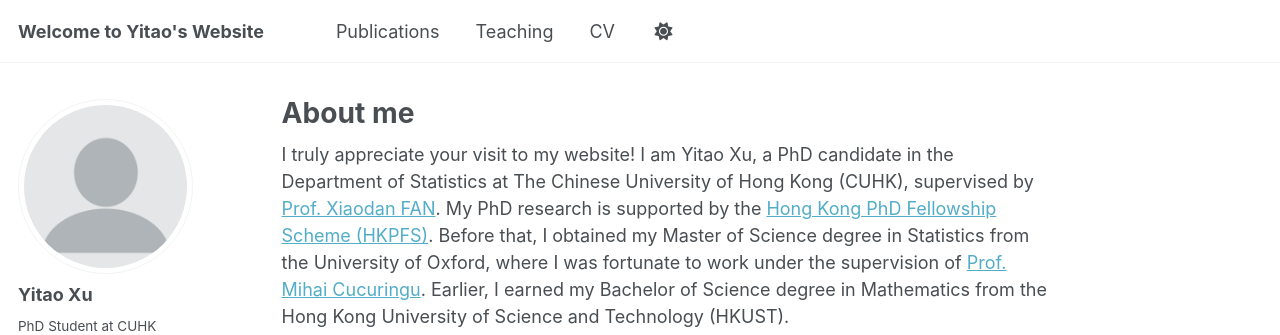
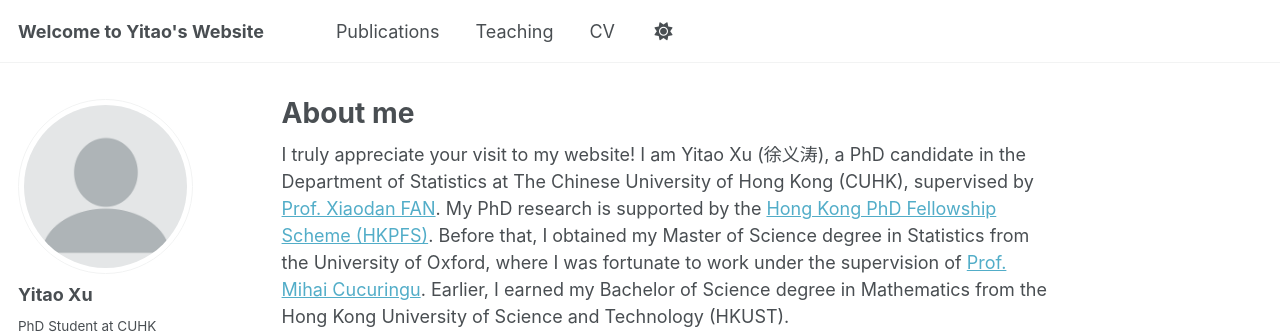
Before and after one commit to YitaoXU/YitaoXU.github.io, a Jekyll site: the page built from _pages/about.md, in a window 1280 px wide and 1218 px high. Shown: the top 335 px of the window. Built offline with Jekyll 4.4.1, drawn with Linux system fonts in a browser that asks for light colours; a script that is not in the unit is left out.

Commit message:
Update about.md

```diff
--- a/_pages/about.md
+++ b/_pages/about.md
@@ -7,7 +7,7 @@ redirect_from:
   - /about.html
 ---
 
-I truly appreciate your visit to my website! I am Yitao Xu, a PhD candidate in the Department of Statistics at The Chinese University of Hong Kong (CUHK), supervised by [Prof. Xiaodan FAN](https://www.sta.cuhk.edu.hk/peoples/xfan/). My PhD research is supported by the [Hong Kong PhD Fellowship Scheme (HKPFS)](https://cerg1.ugc.edu.hk/hkpfs/index.html). Before that, I obtained my Master of Science degree in Statistics from the University of Oxford, where I was fortunate to work under the supervision of [Prof. Mihai Cucuringu](https://www.inet.ox.ac.uk/people/mihai-cucuringu). Earlier, I earned my Bachelor of Science degree in Mathematics from the Hong Kong University of Science and Technology (HKUST).
+I truly appreciate your visit to my website! I am Yitao Xu (徐义涛), a PhD candidate in the Department of Statistics at The Chinese University of Hong Kong (CUHK), supervised by [Prof. Xiaodan FAN](https://www.sta.cuhk.edu.hk/peoples/xfan/). My PhD research is supported by the [Hong Kong PhD Fellowship Scheme (HKPFS)](https://cerg1.ugc.edu.hk/hkpfs/index.html). Before that, I obtained my Master of Science degree in Statistics from the University of Oxford, where I was fortunate to work under the supervision of [Prof. Mihai Cucuringu](https://www.inet.ox.ac.uk/people/mihai-cucuringu). Earlier, I earned my Bachelor of Science degree in Mathematics from the Hong Kong University of Science and Technology (HKUST).
 
 My current research focuses on applying statistical methods and AI to address problems in biology and astrophysics, especially in immunology and RNA–binding proteins (RBPs).
 
```
